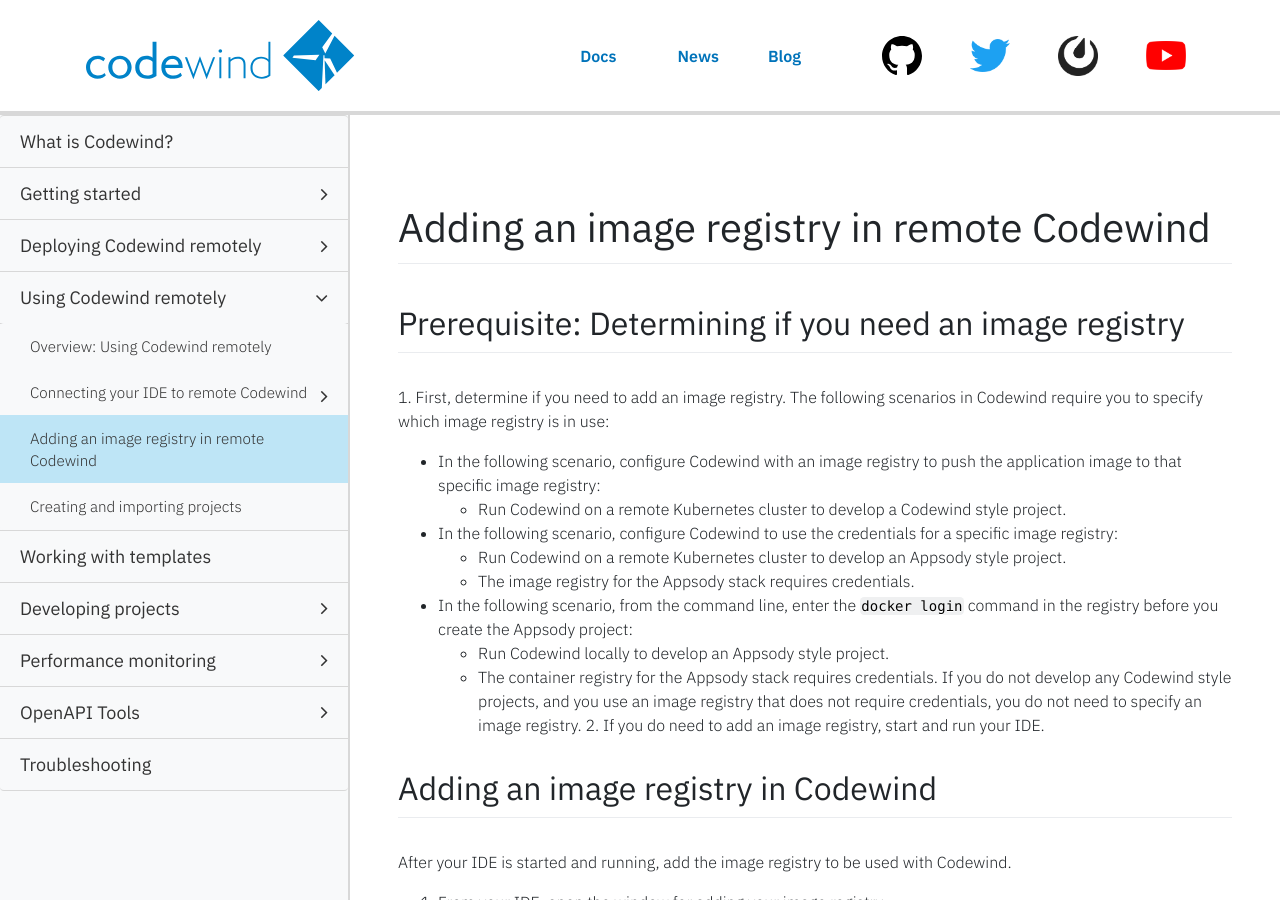
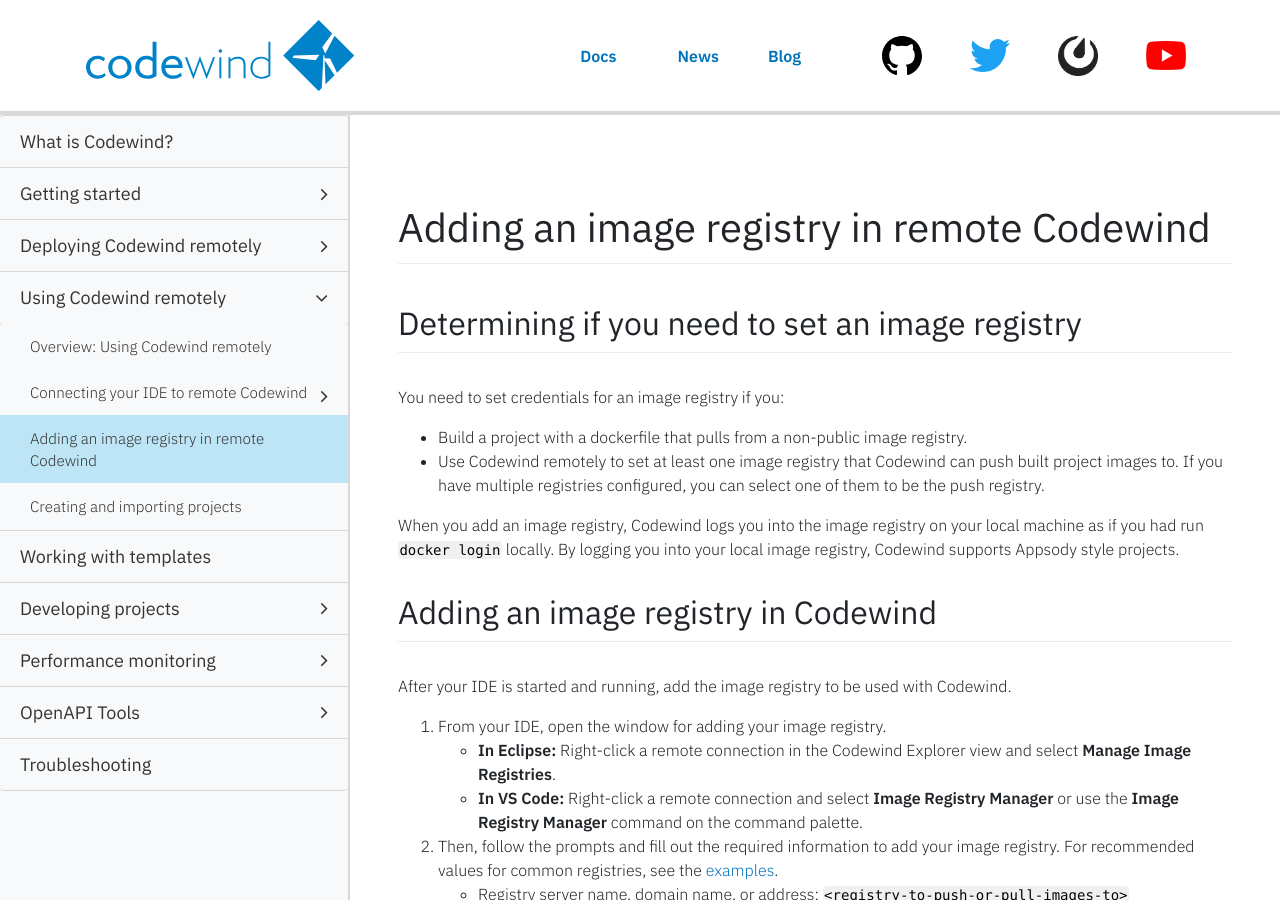
Before and after one commit to eclipse-archived/codewind-docs, a Jekyll site: the page built from docs/_documentations/remote-setupregistries.md, in a window 1280 px wide and 900 px high. Built offline with Jekyll 4.4.1, drawn with Linux system fonts in a browser that asks for light colours; nearby versions of some CDN libraries; comment, search, counter and statistics services are not loaded.

Commit message:
applied suggested changes to image registries
Signed-off-by: Jacob Berger <jacob.berger@ibm.com>

```diff
--- a/docs/_documentations/remote-setupregistries.md
+++ b/docs/_documentations/remote-setupregistries.md
@@ -10,18 +10,12 @@ type: document
 
 # Adding an image registry in remote Codewind
 
-## Prerequisite: Determining if you need an image registry
-1\. First, determine if you need to add an image registry. The following scenarios in Codewind require you to specify which image registry is in use:
-- In the following scenario, configure Codewind with an image registry to push the application image to that specific image registry:
-    - Run Codewind on a remote Kubernetes cluster to develop a Codewind style project.
-- In the following scenario, configure Codewind to use the credentials for a specific image registry:
-    - Run Codewind on a remote Kubernetes cluster to develop an Appsody style project.
-    - The image registry for the Appsody stack requires credentials.
-- In the following scenario, from the command line, enter the `docker login` command in the registry before you create the Appsody project:
-    - Run Codewind locally to develop an Appsody style project.
-    - The container registry for the Appsody stack requires credentials.
-If you do not develop any Codewind style projects, and you use an image registry that does not require credentials, you do not need to specify an image registry.
-2\. If you do need to add an image registry, start and run your IDE.
+## Determining if you need to set an image registry
+You need to set credentials for an image registry if you:
+* Build a project with a dockerfile that pulls from a non-public image registry.
+* Use Codewind remotely to set at least one image registry that Codewind can push built project images to. If you have multiple registries configured, you can select one of them to be the push registry.
+
+When you add an image registry, Codewind logs you into the image registry on your local machine as if you had run `docker login` locally. By logging you into your local image registry, Codewind supports Appsody style projects.
 
 ## Adding an image registry in Codewind
 After your IDE is started and running, add the image registry to be used with Codewind.
```
